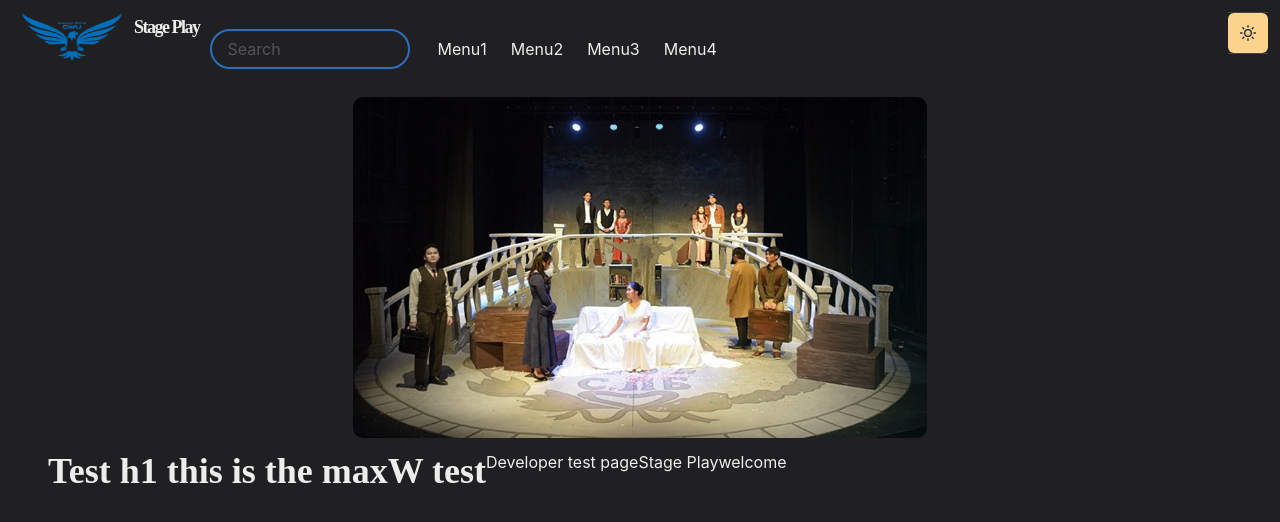
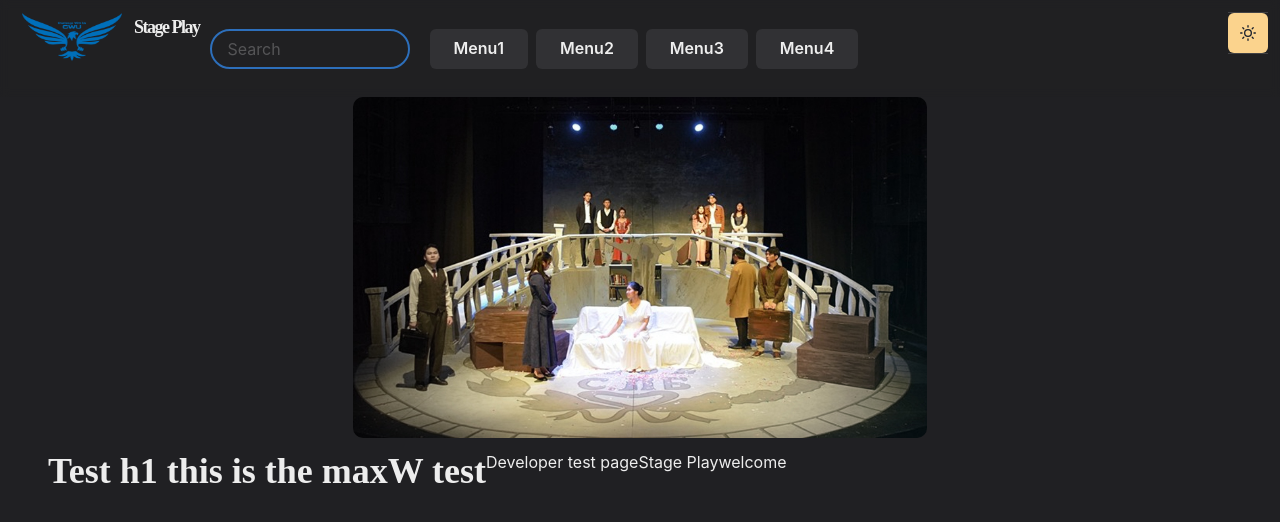
Before and after one commit to Haetae-Code/NextJS_Stage_Play, a Next.js app: page / in a window 1280 px wide. Shown: the top 522 px of the page. Built offline with nearby package versions, Linux system fonts and the light colour scheme.

Commit message:
feat: add dropdown button to Navbar.js

```diff
--- a/components/NavBar.js
+++ b/components/NavBar.js
@@ -20,6 +20,12 @@ import {
   AccordionButton,
   AccordionPanel,
   AccordionIcon,
+  MenuItemOption,
+  MenuGroup,
+  MenuOptionGroup,
+  MenuDivider,
+  Button,
+  ButtonGroup,
 } from '@chakra-ui/react'
 import { HamburgerIcon } from '@chakra-ui/icons'
 // import { IoLogoGithub } from 'react-icons/io5'
@@ -89,18 +95,51 @@ const Navbar = props => {
             flexGrow={1}
             mt={{ base: 4, md: 0 }}
           >
+          <Menu>
+            <MenuButton as={Button}>
               <LinkItem href="/" path={path}>
                 Menu1
               </LinkItem>
+            </MenuButton>
+            <MenuList>
+              <MenuItem><span>와우 폼  미쳤다</span></MenuItem>
+              <MenuItem><span>이게 되네</span></MenuItem>
+            </MenuList>
+          </Menu>
+
+          <Menu>
+            <MenuButton as={Button}>
               <LinkItem href="/" path={path}>
                 Menu2
               </LinkItem>
+            </MenuButton>
+            <MenuList>
+              <MenuItem><span>폼 미 쳤 다</span></MenuItem>
+            </MenuList>
+          </Menu>
+
+          <Menu>
+            <MenuButton as={Button}>
               <LinkItem href="/" path={path}>
                 Menu3
               </LinkItem>
+            </MenuButton>
+            <MenuList>
+              <MenuItem><span>와우.</span></MenuItem>
+            </MenuList>
+          </Menu>
+
+          <Menu>
+            <MenuButton as={Button}>
               <LinkItem href="/" path={path}>
                 Menu4
               </LinkItem>
+            </MenuButton>
+            <MenuList>
+              <MenuItem><span>이게 진짜 되네요.</span></MenuItem>
+            </MenuList>
+          </Menu>
+
           {/* <LinkItem
             target="_blank"
             href="/"
```
Lines whose indentation alone changed are shown as unchanged.
